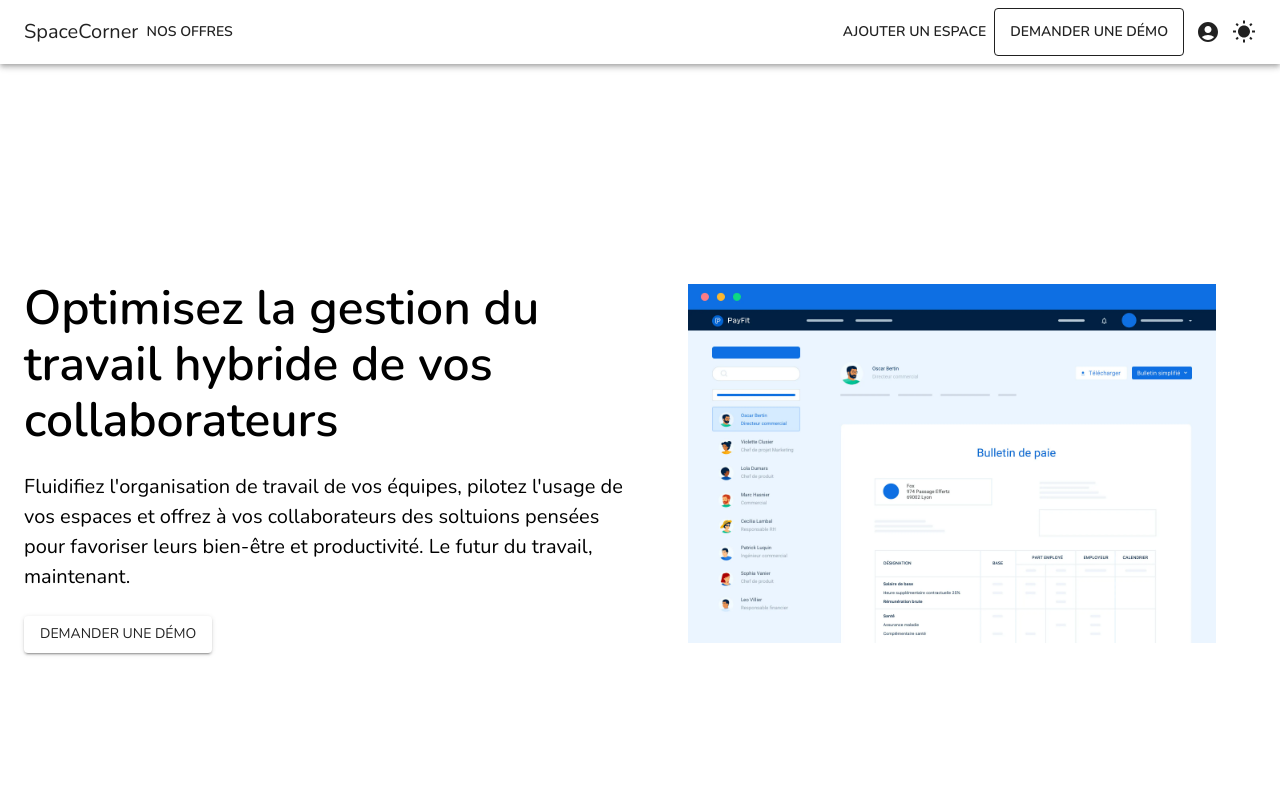
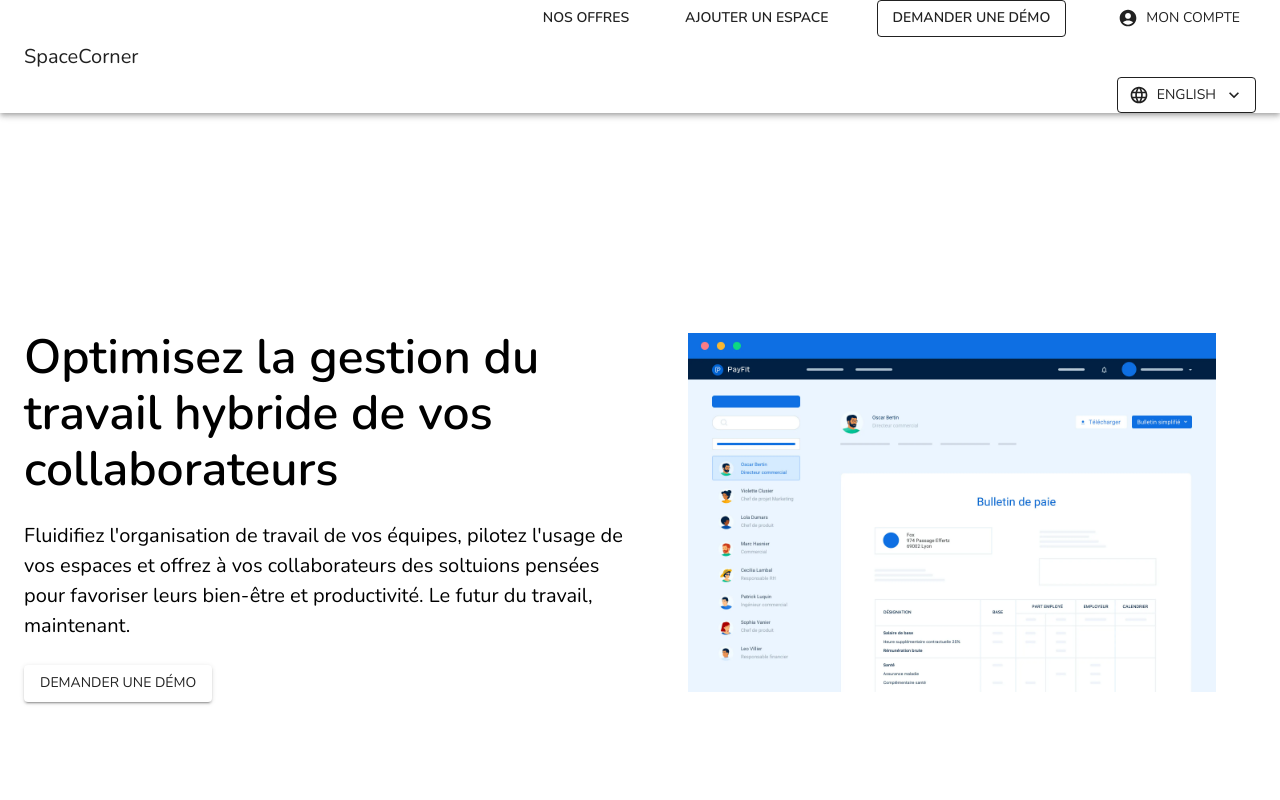
Before and after one commit to WBPierre/Ceercle, a React (Create React App) app in the folder frontend/: page / in a window 1280 px wide. Shown: the top 800 px of the page. Built offline with nearby package versions, Linux system fonts and the light colour scheme.

Commit message:
Fixing navbar

```diff
--- a/frontend/src/components/containers/navbar/NavBar.js
+++ b/frontend/src/components/containers/navbar/NavBar.js
@@ -30,6 +30,8 @@ import Grow from '@mui/material/Grow';
 import Paper from '@mui/material/Paper';
 import Popper from '@mui/material/Popper';
 import MenuList from '@mui/material/MenuList';
+import Grid from "@mui/material/Grid";
+import LangSwitcher from "../../molecules/navbar/LangSwitcher";
 
 const options = ['Français', 'English'];
 
@@ -97,6 +99,9 @@ export default function NavBar() {
             onClose={handleMobileMenuClose}
         >
             <MenuItem>
+                <Button variant="text" color="inherit" size="medium" style={{fontWeight: 600}}>Nos offres</Button>
+            </MenuItem>
+            <MenuItem>
                 <Button variant="text" color="inherit" size="medium" style={{fontWeight: 600}}>Ajouter un espace</Button>
             </MenuItem>
             <MenuItem>
@@ -116,14 +121,7 @@ export default function NavBar() {
                 </IconButton>
             </MenuItem>
             <MenuItem>
-                <IconButton
-                    size="large"
-                    edge="end"
-                    aria-label="theme"
-                    color="inherit"
-                >
-                    <WbSunnyIcon/>
-                </IconButton>
+                <LangSwitcher/>
             </MenuItem>
         </Menu>
     );
@@ -164,6 +162,8 @@ export default function NavBar() {
         <Box sx={{ flexGrow: 1 }}>
             <AppBar position="static">
                 <Toolbar>
+                    <Grid container alignItems="center">
+                        <Grid item md={4}>
                             <Typography
                                 variant="h6"
                                 noWrap
@@ -171,32 +171,39 @@ export default function NavBar() {
                             >
                                 SpaceCorner
                             </Typography>
+                        </Grid>
+                        <Grid item md={8}>
+                            <Box sx={{ display: { xs: 'none', md: 'flex' } }}>
+                                <Grid container spacing={5} direction="row" justifyContent="flex-end" alignItems="center">
+                                    <Grid item>
                                         <Button variant="text" color="inherit" size="medium" style={{fontWeight: 600}}>Nos offres</Button>
-                    <Box sx={{ flexGrow: 1 }} />
-                    <Box sx={{ display: { xs: 'none', md: 'flex' } }}>
+                                    </Grid>
+                                    <Grid item>
                                         <Button variant="text" color="inherit" size="medium" style={{fontWeight: 600}}>Ajouter un espace</Button>
+                                    </Grid>
+                                    <Grid item>
                                         <Button variant="outlined" color="inherit" size="medium" style={{fontWeight: 600}}>Demander une démo</Button>
-                        <IconButton
-                            size="large"
+                                    </Grid>
+                                    <Grid item>
+                                        <Button variant="container"
+                                                startIcon={<AccountCircle />}
                                                 edge="end"
                                                 aria-label="account of current user"
                                                 aria-controls={menuId}
                                                 aria-haspopup="true"
                                                 onClick={handleProfileMenuOpen}
-                            color="inherit"
                                         >
-                            <AccountCircle />
-                        </IconButton>
-                        <IconButton
-                            size="large"
-                            edge="end"
-                            aria-label="theme"
-                            color="inherit"
-                            >
-                            <WbSunnyIcon/>
-                        </IconButton>
+                                            Mon compte
+                                        </Button>
+                                    </Grid>
+                                    <Grid item>
+                                        <LangSwitcher/>
+                                    </Grid>
+                                </Grid>
                             </Box>
-                    <Box sx={{ display: { xs: 'flex', md: 'none' } }}>
+                        </Grid>
+                        <Grid item xs={8}>
+                            <Box sx={{ display: { xs: 'flex', md: 'none' }, justifyContent: 'flex-end' }}>
                                 <IconButton
                                     size="large"
                                     aria-label="show more"
@@ -208,6 +215,8 @@ export default function NavBar() {
                                     <MoreIcon />
                                 </IconButton>
                             </Box>
+                        </Grid>
+                    </Grid>
                 </Toolbar>
             </AppBar>
             {renderMobileMenu}
--- /dev/null
+++ b/frontend/src/components/molecules/navbar/LangSwitcher.js
@@ -0,0 +1,73 @@
+import {useTranslation} from "react-i18next";
+import {Button, Menu} from "@mui/material";
+import MenuItem from "@mui/material/MenuItem";
+import {useEffect, useState} from "react";
+import KeyboardArrowDownIcon from '@mui/icons-material/KeyboardArrowDown';
+import LanguageIcon from '@mui/icons-material/Language';
+
+function LangSwitcher(){
+
+    const { i18n} = useTranslation();
+
+    const [anchorEl, setAnchorEl] = useState(null);
+    const open = Boolean(anchorEl);
+    const handleClick = (event) => {
+        setAnchorEl(event.currentTarget);
+    };
+    const handleClose = () => {
+        setAnchorEl(null);
+    };
+
+    useEffect(() => {
+        console.log(i18n.language);
+    }, [])
+
+    const returnLangueText = () => {
+        switch(i18n.language){
+            case "fr":
+                return "Français";
+            default:
+                return "English";
+        }
+    }
+
+    const changeLangue = (lang) => {
+        i18n.changeLanguage(lang);
+    }
+
+    return(
+        <div>
+            <Button
+                id="basic-button"
+                aria-controls="basic-menu"
+                aria-haspopup="true"
+                aria-expanded={open ? 'true' : undefined}
+                onClick={handleClick}
+                variant="outlined"
+                color="inherit"
+                startIcon={<LanguageIcon/>}
+                endIcon={<KeyboardArrowDownIcon />}
+            >
+                {returnLangueText()}
+            </Button>
+            <Menu
+                id="basic-menu"
+                anchorEl={anchorEl}
+                open={open}
+                onClose={handleClose}
+                MenuListProps={{
+                    'aria-labelledby': 'basic-button',
+                }}
+            >
+                {i18n.language !== "fr-FR" && i18n.language !== "fr" &&
+                    <MenuItem onClick={() => changeLangue("fr")}>Français</MenuItem>
+                }
+                {i18n.language !== "en-EN" && i18n.language !== "en" &&
+                    <MenuItem onClick={() => changeLangue("en")}>English</MenuItem>
+                }
+            </Menu>
+        </div>
+    )
+}
+
+export default LangSwitcher;
```
Lines whose indentation alone changed are shown as unchanged.
